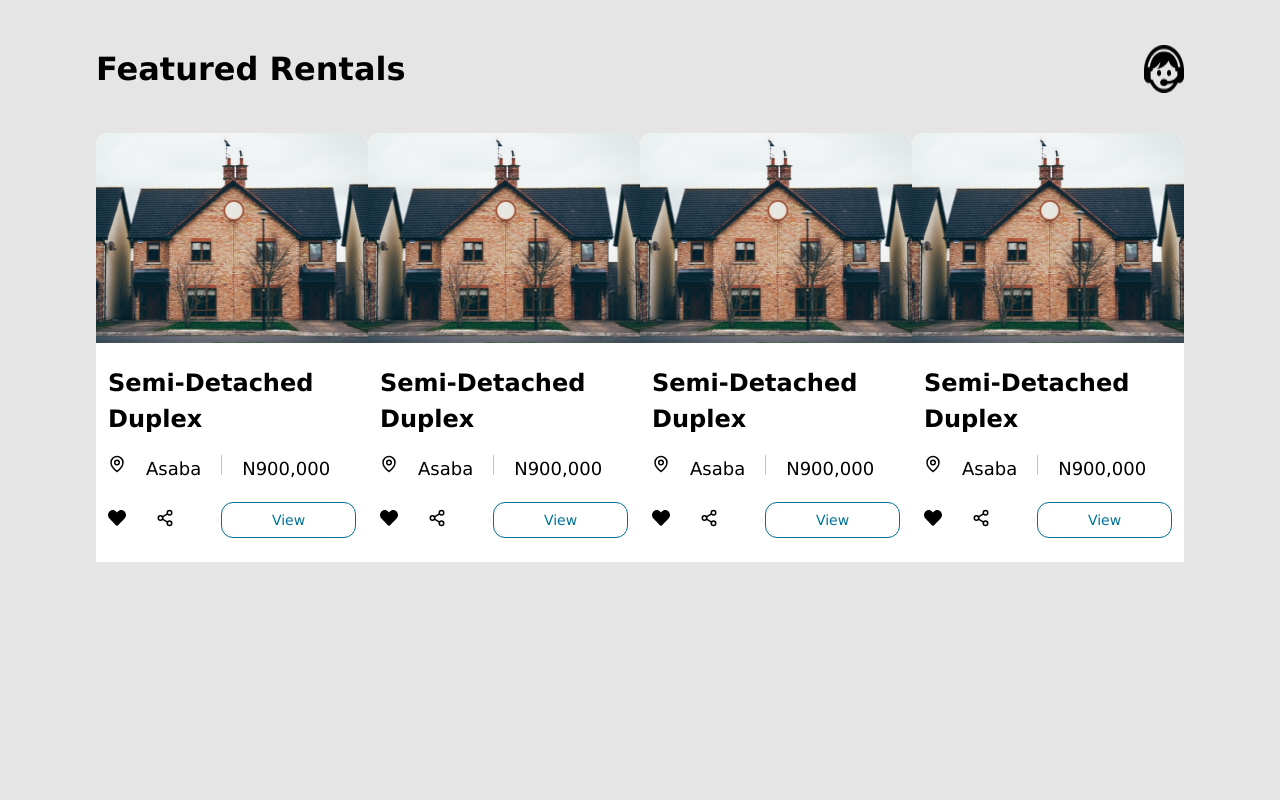
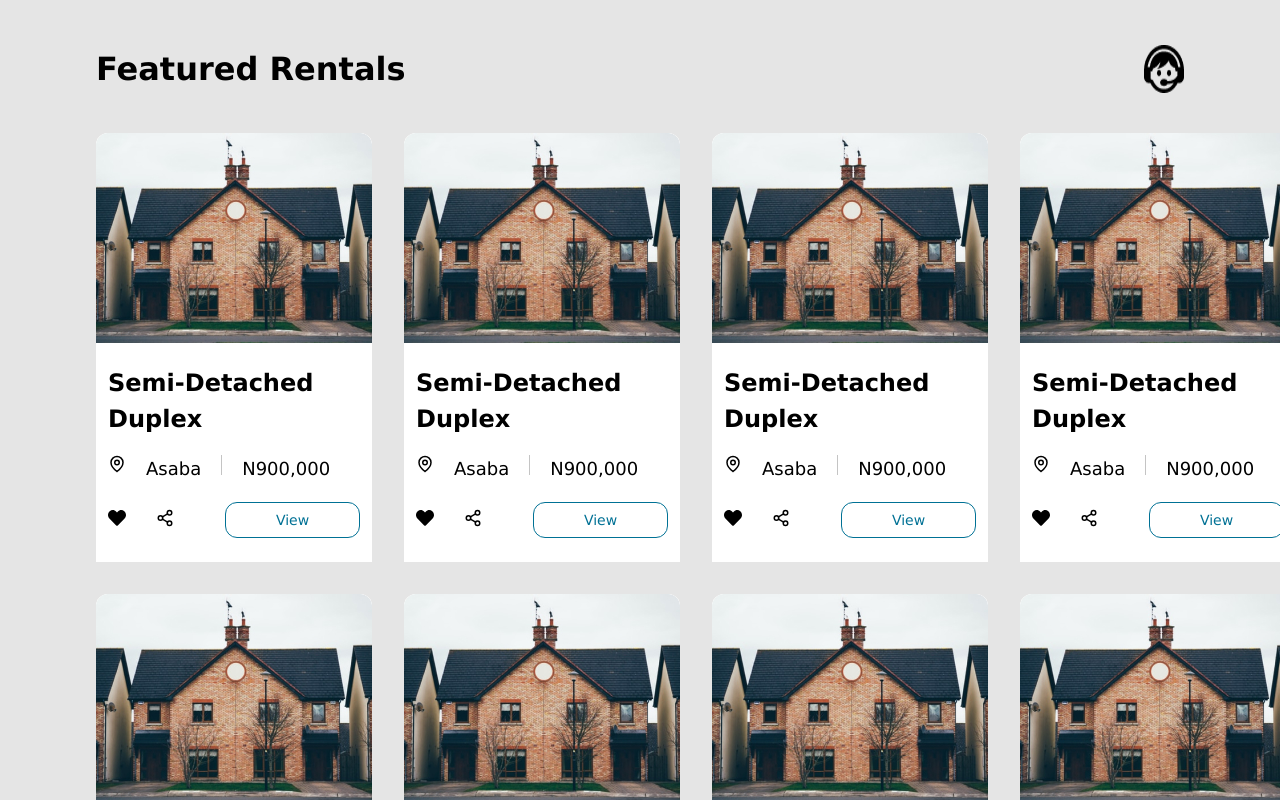
Before and after one commit to nelsonogueh/house-rentals-frontend-reactjs, a React (Create React App) app: page / in a window 1280 px wide. Shown: the part 700-1500 px from the top of the page. Before the commit the page ends 1383 px from the top, so only its background shows below. Built offline with nearby package versions, Linux system fonts and the light colour scheme.

Commit message:
fix:Card Grid

```diff
--- a/src/components/Featured.css
+++ b/src/components/Featured.css
@@ -22,7 +22,8 @@
 
 }
 .featured-card{
-    display: flex;
-    justify-content: space-evenly;
+    display: grid;
+   grid-template-columns: 1fr 1fr 1fr 1fr;
+   gap: 32px;
 
 }
--- a/src/components/Featured.js
+++ b/src/components/Featured.js
@@ -13,6 +13,10 @@ function Featured() {
                 <Card />
                 <Card />
                 <Card />
+                <Card />
+                <Card />
+                <Card />
+                <Card />
             </div>
 
 
```
